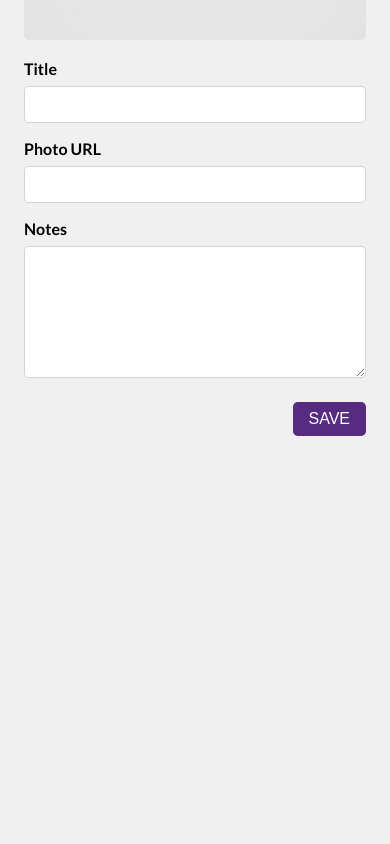
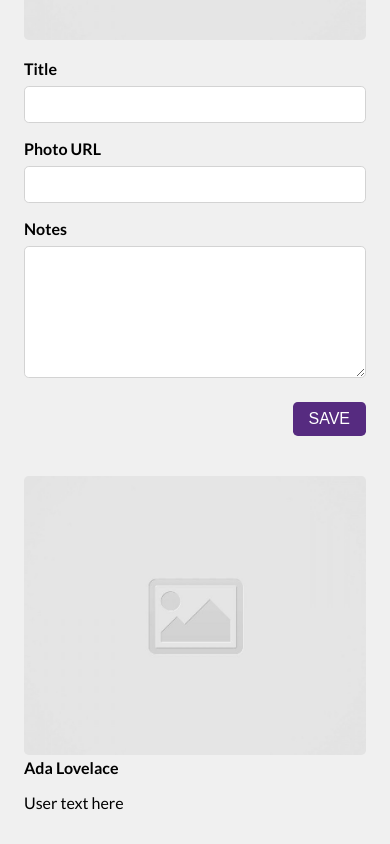
Before and after one commit to brendatrieu/code-journal, a website: page index.html in a window 390 px wide. Shown: the part 368-1212 px from the top of the page. Before the commit the page ends 844 px from the top, so only its background shows below. Drawn offline with Linux system fonts and the light colour scheme.

Commit message:
Created an unordered list with placeholder data for entries. Ensured layout is responsive.

```diff
--- a/css/styles.css
+++ b/css/styles.css
@@ -68,6 +68,18 @@ button {
   font-size: 1rem;
 }
 
+ul {
+  padding: 0;
+}
+
+li {
+  list-style: none;
+}
+
+h4 {
+  margin: 0;
+}
+
 @media screen and (min-width: 768px) {
   h1,
   h3 {
--- a/index.html
+++ b/index.html
@@ -26,7 +26,7 @@
     <div data-view="entry-form">
       <h1>New Entry</h1>
       <form class="row">
-        <div class="column-half img-preview">
+        <div class="column-half">
           <img src="images/placeholder-image-square.jpg" alt="User's inputted image">
         </div>
         <div class="column-half">
@@ -48,7 +48,22 @@
         </div>
       </form>
     </div>
-    <div data-view="entries" class="hidden"></div>
+    <div data-view="entries" class="">
+      <ul>
+        <li>
+          <div class="row">
+            <div class="column-half">
+              <img src="images/placeholder-image-square.jpg">
+            </div>
+            <div class="column-half">
+              <h4>Ada Lovelace</h4>
+              <p>User text here</p>
+            </div>
+          </div>
+        </li>
+      </ul>
+
+    </div>
   </main>
   <script src="js/data.js"></script>
   <script src="js/main.js"></script>
```
